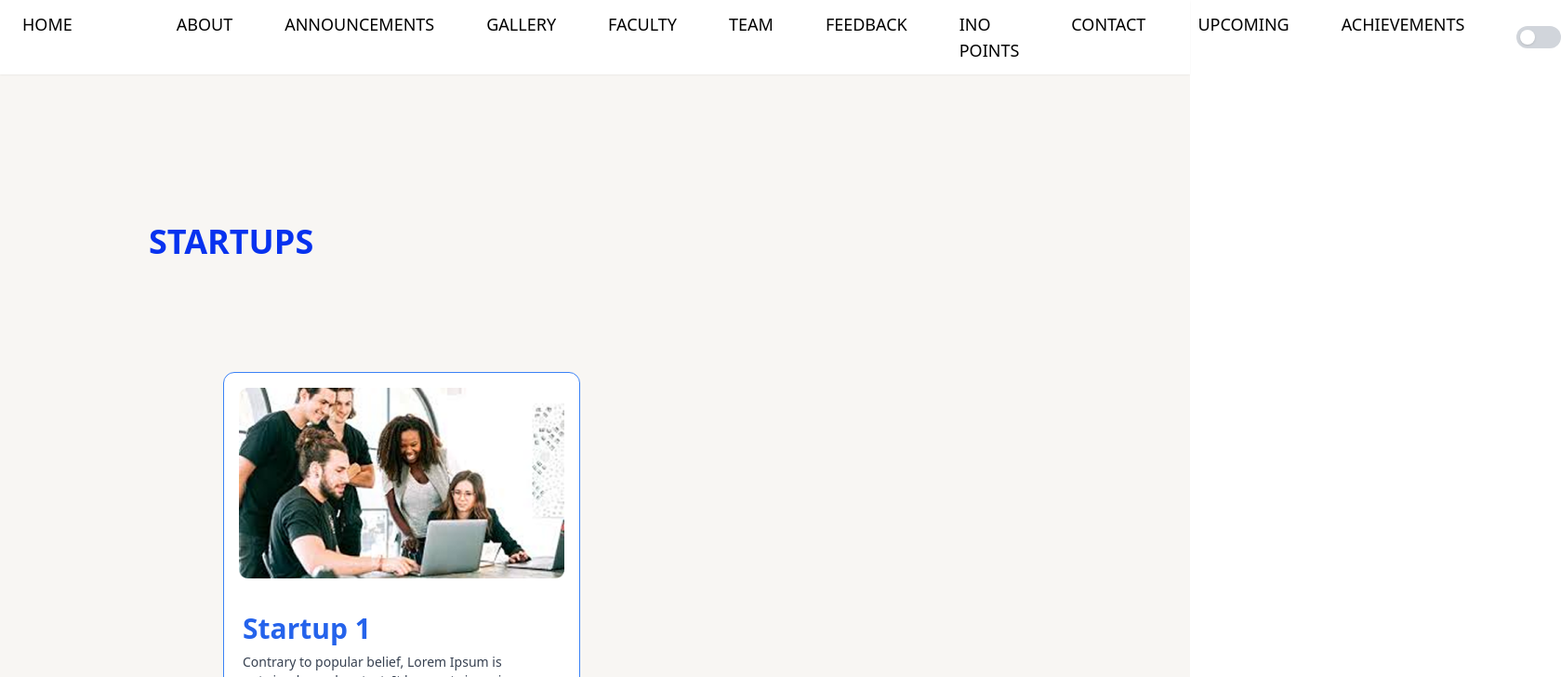
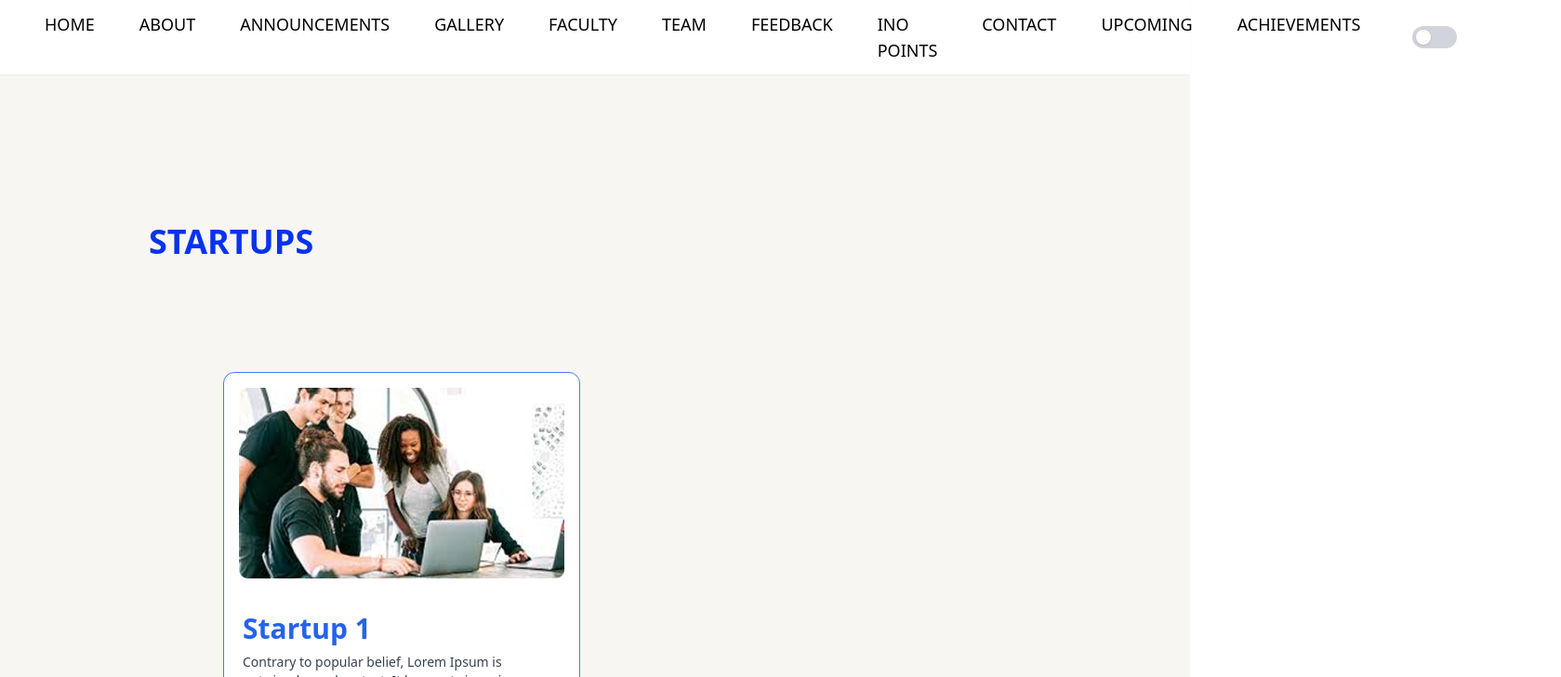
Before and after one commit to callmesidhu/React-IEDCCET-website, a React (Vite) app: page /startups in a window 1280 px wide. Shown: the top 728 px of the page at 93% size, 1679 px wide, since content can reach past the window. Built offline with nearby package versions, Linux system fonts and the light colour scheme; a web font is replaced by a local one.

Commit message:
fixed navbar

```diff
--- a/src/components/landing/Navbar.jsx
+++ b/src/components/landing/Navbar.jsx
@@ -28,7 +28,7 @@ export default function Navbar() {
           />
         </div>
 
-        <div className="flex space-x-14 text-lg font-medium">
+        <div className="flex text-lg font-medium">
           {NAV_ITEMS.map(({ label, to }) => (
             <Link
               key={to}
@@ -37,7 +37,7 @@ export default function Navbar() {
               smooth={true}
               offset={-100}
               duration={500}
-              className="cursor-pointer text-black  hover:text-blue-600"
+              className="cursor-pointer mx-6 text-black  hover:text-blue-600"
               activeClass="text-blue-600"
             >
               {label}
```
